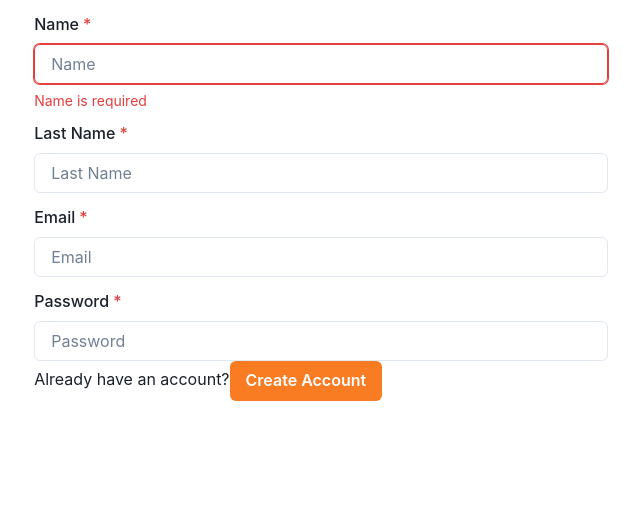
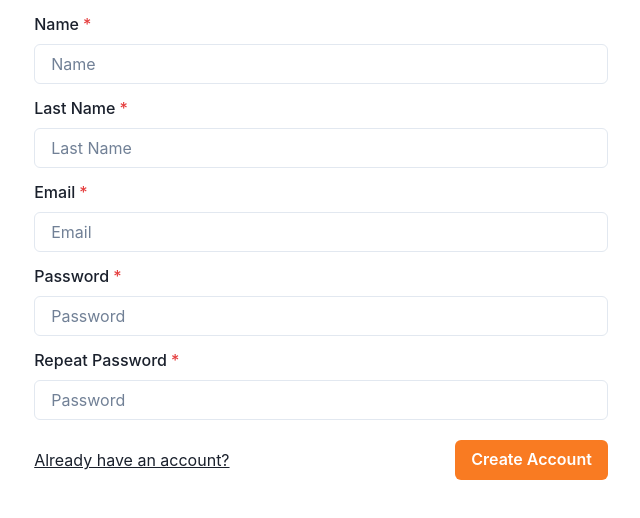
Before and after one commit to davidPardoC/Checky, a Next.js app in the folder web-app/: page /signup in a window 1280 px wide. Shown: the top 518 px of the page, without its empty margins (319-959 px from the left). Built offline with nearby package versions, Linux system fonts and the light colour scheme.

Commit message:
Add signup form validation

```diff
--- a/web-app/package.json
+++ b/web-app/package.json
@@ -15,6 +15,7 @@
     "@chakra-ui/react": "^2.6.0",
     "@emotion/react": "^11.10.8",
     "@emotion/styled": "^11.10.8",
+    "@hookform/resolvers": "^3.1.0",
     "@types/node": "18.15.13",
     "@types/react-dom": "18.0.11",
     "axios": "^1.4.0",
@@ -22,7 +23,8 @@
     "next": "13.3.1",
     "react": "18.2.0",
     "react-dom": "18.2.0",
-    "react-hook-form": "^7.43.9"
+    "react-hook-form": "^7.43.9",
+    "yup": "^1.1.1"
   },
   "devDependencies": {
     "@testing-library/jest-dom": "^5.16.5",
--- a/web-app/src/components/SignupForm/SignupForm.tsx
+++ b/web-app/src/components/SignupForm/SignupForm.tsx
@@ -1,33 +1,121 @@
-import {  Button, FormControl, FormErrorMessage, FormLabel, Input } from "@chakra-ui/react";
+import {
+  Button,
+  Flex,
+  FormControl,
+  FormErrorMessage,
+  FormLabel,
+  Input,
+} from "@chakra-ui/react";
 import Link from "next/link";
+import { useForm } from "react-hook-form";
+import * as yup from "yup";
+import { yupResolver } from "@hookform/resolvers/yup";
+
+const schema = yup
+  .object({
+    name: yup
+      .string()
+      .min(3, "Field is invalid")
+      .required("Field is required."),
+    lastName: yup
+      .string()
+      .min(3, "Field is invalid")
+      .required("Field is required."),
+    email: yup
+      .string()
+      .min(3, "Field is invalid")
+      .email()
+      .required("Field is required."),
+    password: yup
+      .string()
+      .min(8, "Password must have at least 8 characters")
+      .required("Field is required."),
+    repeatPassword: yup
+      .string()
+      .min(8, "Password must have at least 8 characters")
+      .required("Field is required."),
+  })
+  .required();
 
 export const SignupForm = () => {
+  const {
+    register,
+    handleSubmit,
+    watch,
+    formState: { errors },
+  } = useForm({ resolver: yupResolver(schema) });
+
+  const password = watch("password");
+  const repeatPassword = watch("repeatPassword");
+
+  const passwordMatch = password === repeatPassword;
+
+  const onSubmit = (data: { [key: string]: any }) => {
+    if (!passwordMatch) {
+      return;
+    }
+    console.log(data);
+  };
+
   return (
-    <form>
-      <FormControl marginTop={3} isRequired isInvalid>
+    <form onSubmit={handleSubmit(onSubmit)}>
+      <FormControl marginTop={3} isInvalid={!!errors.name} isRequired>
         <FormLabel>Name</FormLabel>
-        <Input type="text" placeholder="Name" />
-        <FormErrorMessage>Name is required</FormErrorMessage>
+        <Input type="text" placeholder="Name" {...register("name")} />
+        <FormErrorMessage _firstLetter={{ textTransform: "capitalize" }}>
+          {errors.name?.message as string}
+        </FormErrorMessage>
       </FormControl>
-      <FormControl marginTop={3} isRequired>
+      <FormControl marginTop={3} isInvalid={!!errors.lastName} isRequired>
         <FormLabel>Last Name</FormLabel>
-        <Input type="text" placeholder="Last Name" />
-        <FormErrorMessage>Name is required</FormErrorMessage>
+        <Input type="text" placeholder="Last Name" {...register("lastName")} />
+        <FormErrorMessage>
+          {errors.lastName?.message as string}
+        </FormErrorMessage>
       </FormControl>
-      <FormControl marginTop={3} isRequired>
+      <FormControl marginTop={3} isInvalid={!!errors.email} isRequired>
         <FormLabel>Email</FormLabel>
-        <Input type="email" placeholder="Email" />
-        <FormErrorMessage>Name is required</FormErrorMessage>
+        <Input type="email" placeholder="Email" {...register("email")} />
+        <FormErrorMessage>{errors.email?.message as string}</FormErrorMessage>
       </FormControl>
-      <FormControl marginTop={3} isRequired>
+      <FormControl marginTop={3} isInvalid={!!errors.password} isRequired>
         <FormLabel>Password</FormLabel>
-        <Input type="Password" placeholder="Password" />
-        <FormErrorMessage>Name is required</FormErrorMessage>
+        <Input
+          type="Password"
+          placeholder="Password"
+          {...register("password")}
+        />
+        <FormErrorMessage>
+          {errors.password?.message as string}
+        </FormErrorMessage>
       </FormControl>
-      <Link href={"/login"}>
-        Already have an account?
-      </Link>
-      <Button type="submit" bg={"primary"} color={"white"}>Create Account</Button>
+      <FormControl
+        marginTop={3}
+        marginBottom={5}
+        isInvalid={!!errors.password || !passwordMatch}
+        isRequired
+      >
+        <FormLabel>Repeat Password</FormLabel>
+        <Input
+          type="password"
+          placeholder="Password"
+          {...register("repeatPassword")}
+        />
+        <FormErrorMessage>
+          {errors.repeatPassword?.message as string}
+        </FormErrorMessage>
+        {!passwordMatch && (
+          <FormErrorMessage>The password do not match.</FormErrorMessage>
+        )}
+      </FormControl>
+      <Flex justifyContent={"space-between"} alignItems={"center"}>
+        <Link style={{ textDecoration: "underline" }} href={"/login"}>
+          Already have an account?
+        </Link>
+        <Button type="submit" bg={"primary"} color={"white"}>
+          Create Account
+        </Button>
+      </Flex>
     </form>
   );
 };
```
Also changed, not shown: 1 other file (tests, documents, lock files or other folders).
